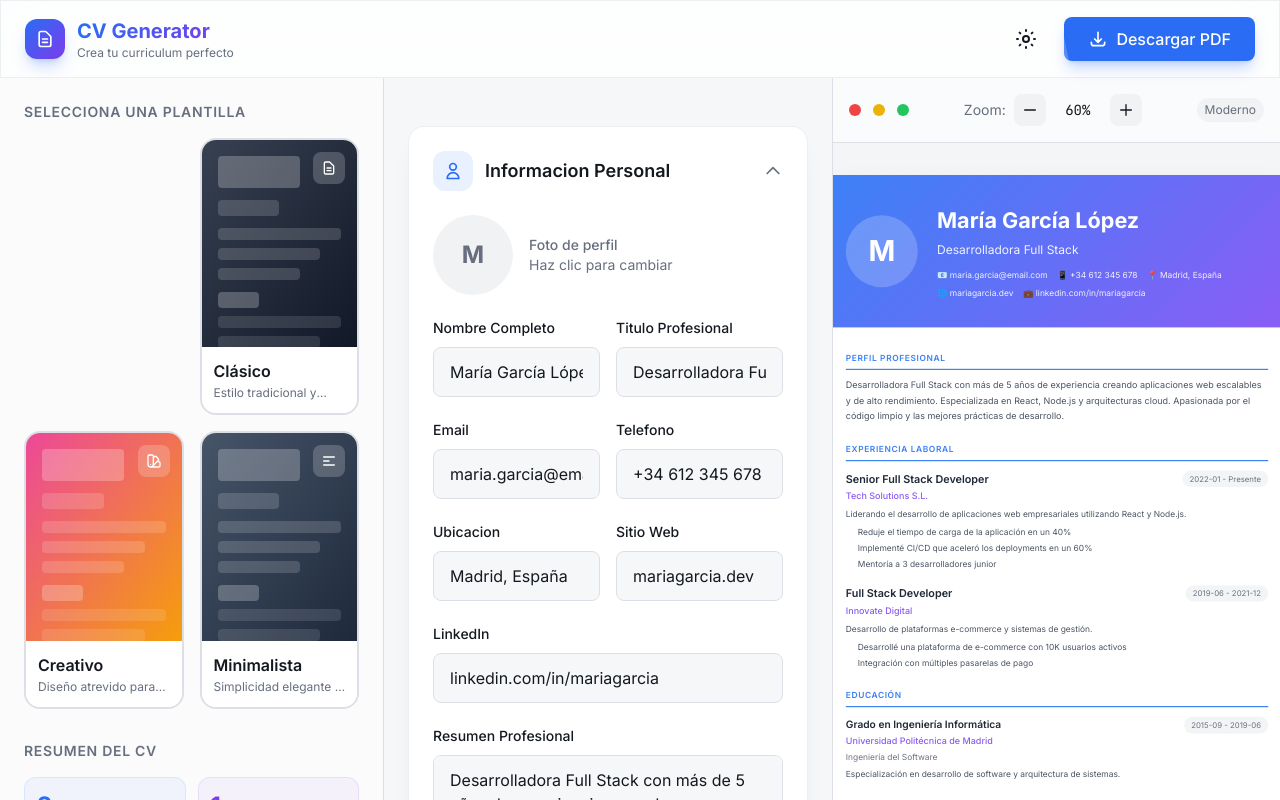
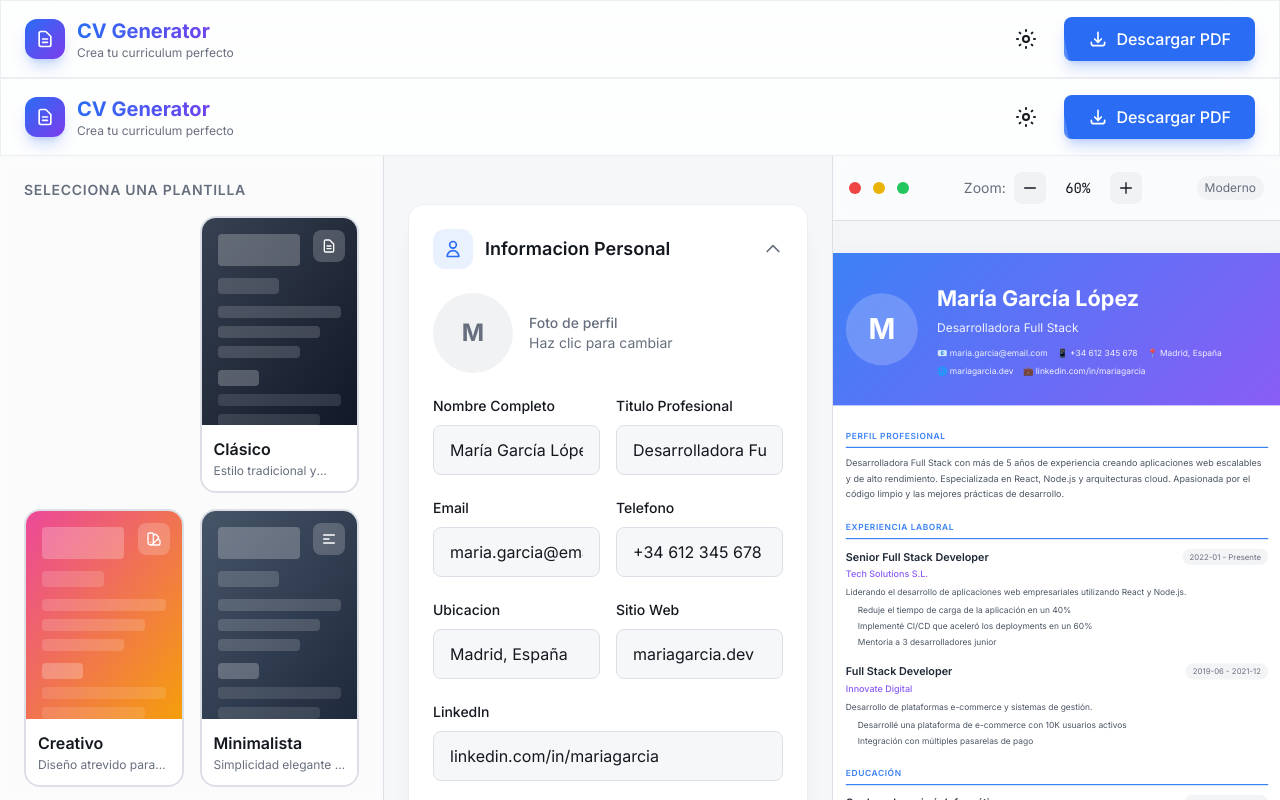
Before and after one commit to KevinKeyssx/CVGenerator-Front, a SvelteKit app: page / in a window 1280 px wide. Shown: the top 800 px of the page. Built offline with nearby package versions, Linux system fonts and the light colour scheme.

Commit message:
main & handleDownload implemented

```diff
--- a/src/routes/+layout.svelte
+++ b/src/routes/+layout.svelte
@@ -1,16 +1,50 @@
 <script lang="ts">
     import '../app.css';
 
+    import { generatePDF }  from '$lib/utils/pdf';
+    import { cvStore }      from '$lib/stores/cv.svelte';
+    import Header           from '$lib/components/Header.svelte';
+
+
     interface Props {
-    children: import('svelte').Snippet;
+        children: import( 'svelte' ).Snippet;
     }
 
+
     let { children }: Props = $props();
+    let isGenerating = $state( false );
+
+
+    async function handleDownload() {
+        isGenerating = true;
+
+        try {
+            const fileName = `CV_${ cvStore.cvData.personalInfo.fullName.replace( /\s+/g, '_' ) }.pdf`;
+
+            await generatePDF( 'cv-preview', fileName );
+        } catch ( error ) {
+            console.error( 'Error generating PDF:', error );
+
+            alert( 'Error al generar el PDF. Por favor, intenta de nuevo.' );
+        } finally {
+            isGenerating = false;
+        }
+    }
 </script>
+
 
 <svelte:head>
     <title>CV Generator - Crea tu curriculum profesional</title>
-  <meta name="description" content="Genera tu curriculum vitae profesional con multiples plantillas y descargalo en PDF" />
+
+    <meta
+        name="description"
+        content="Genera tu curriculum vitae profesional con multiples plantillas y descargalo en PDF"
+    />
 </svelte:head>
 
+
+<main class="h-screen bg-background flex flex-col overflow-hidden">
+    <Header onDownload={ handleDownload } { isGenerating } />
+
     {@render children()}
+</main>
```
Lines whose indentation alone changed are shown as unchanged.
